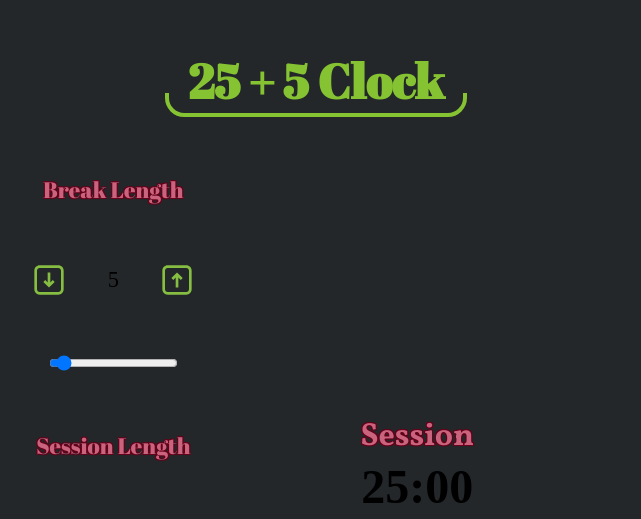
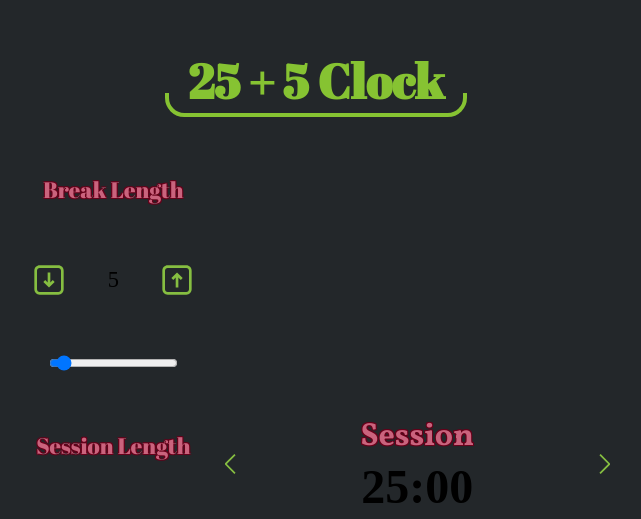
Before and after one commit to Fastion-1024/FCC-25-5-Clock, a React (Create React App) app: page / in a window 1280 px wide. Shown: the top 519 px of the page, without its empty margins (324-965 px from the left). Built offline with nearby package versions, Linux system fonts and the light colour scheme.

Commit message:
Created A Carousel Component - Added Stylesheet for Carousel Component. - Replace timer-container div with Carousel Component. - Adjusted Container StyleSheet to add carousel to grid.

```diff
--- /dev/null
+++ b/src/components/CarouselContainer/CarouselContainer.css
@@ -0,0 +1,44 @@
+.carousel-container {
+    display: flex;
+    justify-content: center;
+    align-items: center;
+    overflow: hidden;
+    position: relative;
+    width: 100%;
+    height: 100%;
+}
+
+.carousel-container button {
+    content: '';
+    position: absolute;
+    top: 50%;
+    transform: translateY(-50%);
+    z-index: 5;
+}
+.carousel-btn-prev {
+    left: 0;
+}
+.carousel-btn-next {
+    right: 0;
+}
+
+.carousel-child {
+    position: absolute;
+    top: 0;
+    right: 0;
+    bottom: 0;
+    left: 0;
+    width: 100%;
+    height: 100%;
+    transition: transform 0.3s ease-in;
+}
+
+.carousel-child.prev {
+    transform: translateX(-100%);
+}
+.carousel-child.active {
+    transform: translateX(0%);
+}
+.carousel-child.next {
+    transform: translateX(100%);
+}
--- /dev/null
+++ b/src/components/CarouselContainer/CarouselContainer.js
@@ -0,0 +1,76 @@
+import React, { useState } from 'react';
+import { VscChevronLeft, VscChevronRight } from 'react-icons/vsc';
+import './CarouselContainer.css';
+
+const CarouselContainer = ({ children }) => {
+    const [current, setCurrent] = useState(0);
+    const [touchStart, setTouchStart] = useState(0);
+    const [touchEnd, setTouchEnd] = useState(0);
+
+    const prevClicked = () => {
+        const newIndex = current - 1;
+        setCurrent(newIndex < 0 ? children.length - 1 : newIndex);
+    };
+
+    const nextClicked = () => {
+        const newIndex = current + 1;
+        setCurrent(newIndex > children.length - 1 ? 0 : newIndex);
+    };
+
+    const handleTouchStart = (e) => {
+        setTouchStart(e.targetTouches[0].clientX);
+    };
+
+    const handleTouchMove = (e) => {
+        setTouchEnd(e.targetTouches[0].clientX);
+    };
+
+    const handleTouchEnd = () => {
+        if (touchEnd === 0) return;
+
+        if (touchStart - touchEnd > 150) {
+            // do your stuff here for left swipe
+            nextClicked();
+        }
+
+        if (touchStart - touchEnd < -150) {
+            // do your stuff here for right swipe
+            prevClicked();
+        }
+
+        setTouchStart(0);
+        setTouchEnd(0);
+    };
+
+    return (
+        <div
+            className='carousel-container'
+            onTouchStart={handleTouchStart}
+            onTouchMove={handleTouchMove}
+            onTouchEnd={handleTouchEnd}
+        >
+            <button className='carousel-btn-prev icon-btn' onClick={prevClicked}>
+                <span className='visually-hidden'>Previous</span>
+                <VscChevronLeft />
+            </button>
+            <button className='carousel-btn-next icon-btn' onClick={nextClicked}>
+                <span className='visually-hidden'>Previous</span>
+                <VscChevronRight />
+            </button>
+            {children.map((child, index) => {
+                return (
+                    <div
+                        key={index}
+                        className={`carousel-child ${
+                            index < current ? 'prev' : index > current ? 'next' : 'active'
+                        }`}
+                    >
+                        {child}
+                    </div>
+                );
+            })}
+        </div>
+    );
+};
+
+export default CarouselContainer;
--- a/src/components/Container/Container.css
+++ b/src/components/Container/Container.css
@@ -62,7 +62,7 @@
     grid-area: phase2;
 }
 
-.timer-container {
+.carousel-container {
     grid-area: timer;
 }
 
--- a/src/components/Container/Container.js
+++ b/src/components/Container/Container.js
@@ -9,6 +9,7 @@ import SliderClock from '../SliderClock/SliderClock';
 import ProgressClock from '../ProgressClock/ProgressClock';
 import TimerControl from '../TimerControl/TimerControl';
 import './Container.css';
+import CarouselContainer from '../CarouselContainer/CarouselContainer';
 
 const Container = () => {
     const {
@@ -23,6 +24,7 @@ const Container = () => {
         startStopTimer,
         resetTimer,
         timerStyle,
+        updateTimerStyle,
     } = useClockContext();
 
     const getTimerComponent = () => {
@@ -70,7 +72,17 @@ const Container = () => {
                 min={1}
                 max={60}
             />
-            <div className='timer-container'>{getTimerComponent()}</div>
+
+            <CarouselContainer>
+                <Timer value={convertSeconds(timerValue)} phase={timerPhase} />
+                <SliderClock time={timerValue} />
+                <AnalogueClock time={timerValue} />
+                <ProgressClock
+                    time={timerValue}
+                    minutesMax={timerPhase === phaseTypes.SESSION ? sessionTime : breakTime}
+                />
+            </CarouselContainer>
+
             <TimerControl isRunning={isRunning} onStartStop={startStopTimer} onReset={resetTimer} />
         </section>
     );
```
